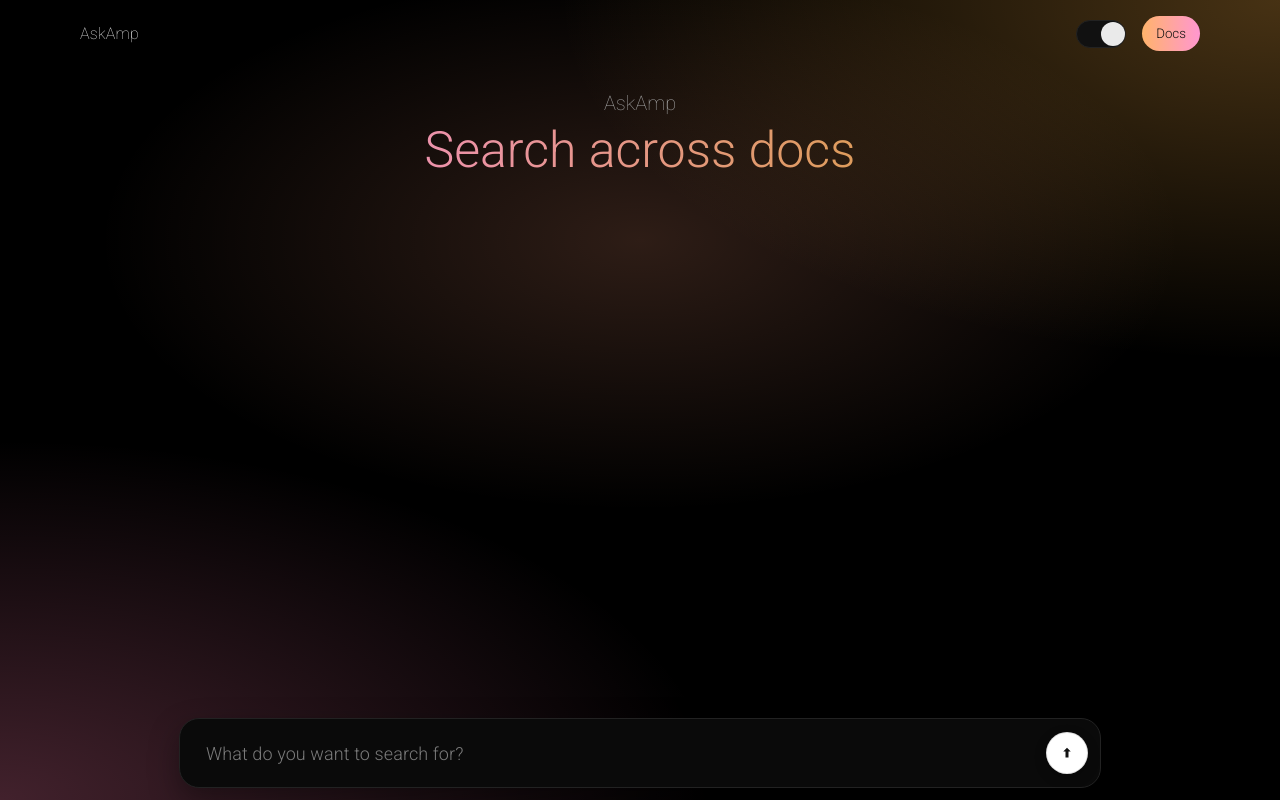
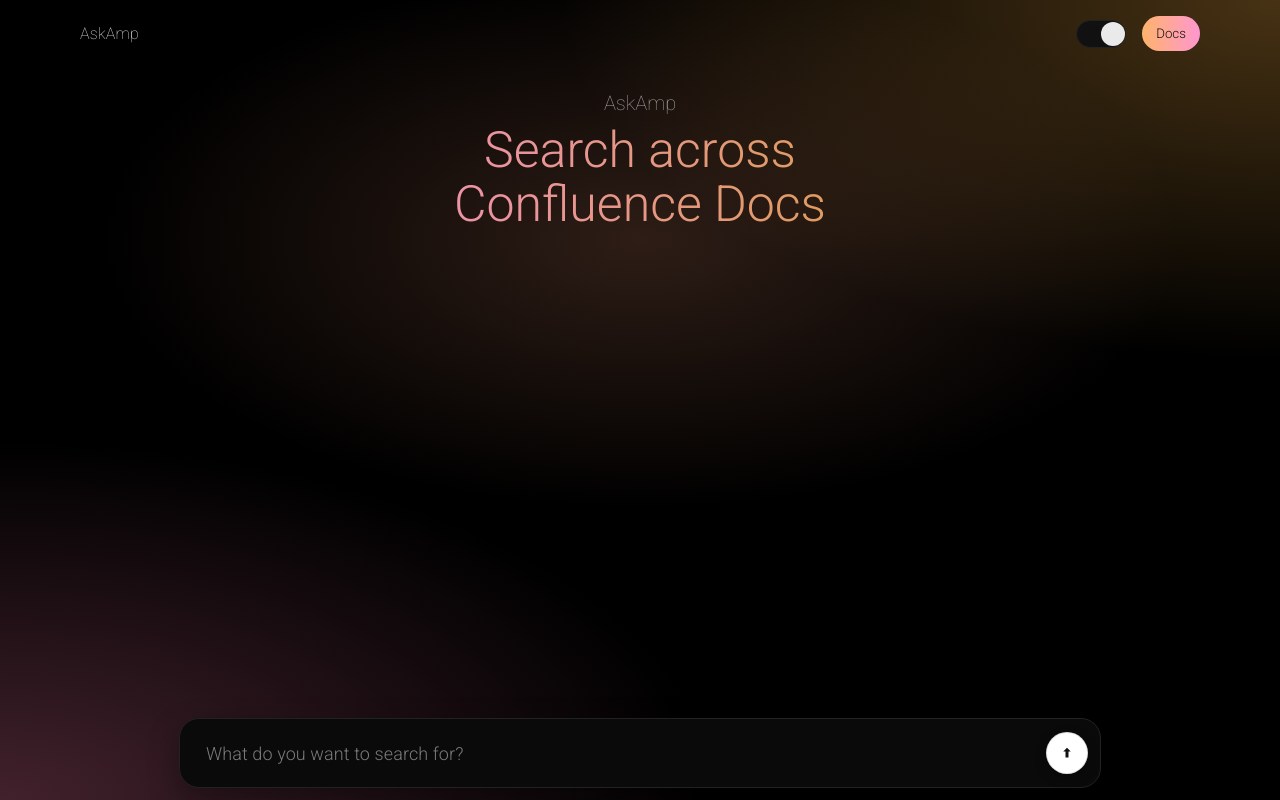
Before and after one commit to saswatnayak1998/enterpriseAgent, a Next.js app: page / in a window 1280 px wide. Built offline with nearby package versions, Linux system fonts and the light colour scheme.

Commit message:
fixed light mode sources

```diff
--- a/app/layout.tsx
+++ b/app/layout.tsx
@@ -6,7 +6,12 @@
 
 export const metadata: Metadata = {
 	title: 'AmpLM',
-	description: 'FAISS + NVIDIA NIM RAG chatbot'
+	description: 'FAISS + NVIDIA NIM RAG chatbot',
+	icons: {
+		icon: '/icon.png',
+		shortcut: '/favicon.ico',
+		apple: '/icon.png'
+	}
 };
 
 export default function RootLayout({ children }: { children: React.ReactNode }) {
--- a/app/page.tsx
+++ b/app/page.tsx
@@ -192,7 +192,7 @@
 			<main ref={listRef} style={{ maxWidth: 920, margin: '0 auto', width: '100%', padding: `0 16px ${footerHeight}px`, overflowY: 'auto' }}>
 				<section style={{ textAlign: 'center', padding: '24px 12px 24px' }}>
 					<div style={{ fontSize: 20, fontWeight: 100, marginBottom: 8, color: textColorMuted }}>AskAmp</div>
-					<h1 style={{ margin: '0 auto', maxWidth: 560, fontSize: 50, lineHeight: 1.08, fontWeight: 300, ...shimmerStyle }}>Search across docs</h1>
+					<h1 style={{ margin: '0 auto', maxWidth: 560, fontSize: 50, lineHeight: 1.08, fontWeight: 300, ...shimmerStyle }}>Search across Confluence Docs</h1>
 				</section>
 
 				{messages.map((m, i) => (
```
Also changed, not shown: app/icon.png (added).
